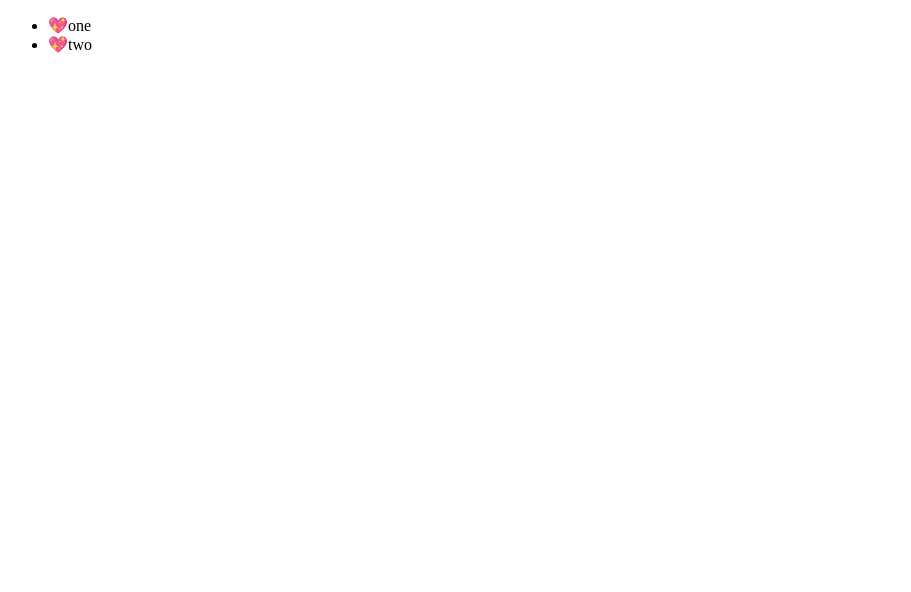
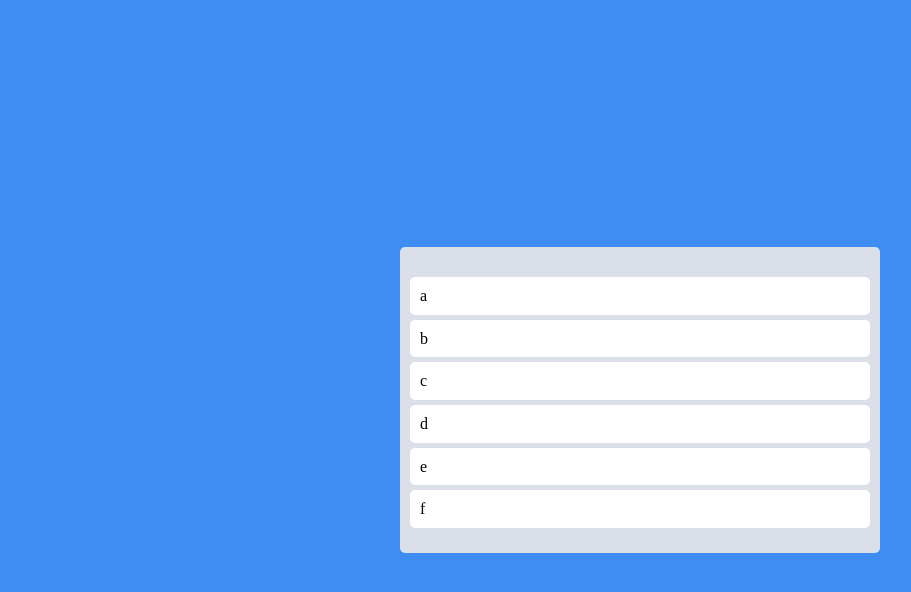
Before and after one commit to rsuubinn/react-kanban-app, a React (Create React App) app: page / in a window 1280 px wide. Shown: the top 592 px of the page, without its empty margins (0-911 px from the left). Built offline with nearby package versions, Linux system fonts and the light colour scheme.

Commit message:
#6.4 Styles and Placeholders

```diff
--- a/package.json
+++ b/package.json
@@ -15,6 +15,7 @@
     "react-dom": "^18.2.0",
     "react-scripts": "5.0.1",
     "recoil": "^0.7.6",
+    "styled-components": "^5.3.6",
     "typescript": "^4.8.4",
     "web-vitals": "^2.1.4"
   },
@@ -43,6 +44,7 @@
     ]
   },
   "devDependencies": {
-    "@types/react-beautiful-dnd": "^13.1.2"
+    "@types/react-beautiful-dnd": "^13.1.2",
+    "@types/styled-components": "^5.1.26"
   }
 }
--- a/src/App.tsx
+++ b/src/App.tsx
@@ -1,33 +1,127 @@
 import React from "react";
+import styled, { createGlobalStyle, ThemeProvider } from "styled-components";
 import { DragDropContext, Droppable, Draggable } from "react-beautiful-dnd";
+import { darkTheme } from "./theme";
+
+const GlobalStyle = createGlobalStyle`
+html, body, div, span, applet, object, iframe,
+h1, h2, h3, h4, h5, h6, p, blockquote, pre,
+a, abbr, acronym, address, big, cite, code,
+del, dfn, em, img, ins, kbd, q, s, samp,
+small, strike, strong, sub, sup, tt, var,
+b, u, i, center,
+dl, dt, dd, menu, ol, ul, li,
+fieldset, form, label, legend,
+table, caption, tbody, tfoot, thead, tr, th, td,
+article, aside, canvas, details, embed,
+figure, figcaption, footer, header, hgroup,
+main, menu, nav, output, ruby, section, summary,
+time, mark, audio, video {
+  margin: 0;
+  padding: 0;
+  border: 0;
+  font-size: 100%;
+  font: inherit;
+  vertical-align: baseline;
+}
+/* HTML5 display-role reset for older browsers */
+article, aside, details, figcaption, figure,
+footer, header, hgroup, main, menu, nav, section {
+  display: block;
+}
+/* HTML5 hidden-attribute fix for newer browsers */
+*[hidden] {
+    display: none;
+}
+body {
+  line-height: 1.1;
+  background-color: ${(props) => props.theme.bgColor};
+}
+menu, ol, ul {
+  list-style: none;
+}
+blockquote, q {
+  quotes: none;
+}
+blockquote:before, blockquote:after,
+q:before, q:after {
+  content: '';
+  content: none;
+}
+table {
+  border-collapse: collapse;
+  border-spacing: 0;
+}
+ *{
+  box-sizing: border-box;
+ }
+`;
+
+const Wrapper = styled.div`
+  display: flex;
+  max-width: 480px;
+  width: 100%;
+  margin: 0 auto;
+  justify-content: center;
+  align-items: center;
+  height: 100vh;
+`;
+
+const Boards = styled.div`
+  display: grid;
+  grid-template-columns: repeat(1, 1fr);
+  width: 100%;
+`;
+
+const Board = styled.div`
+  background-color: ${(props) => props.theme.boardColor};
+  padding: 20px 10px;
+  padding-top: 30px;
+  border-radius: 5px;
+  min-height: 200px;
+`;
+
+const Card = styled.div`
+  background-color: ${(props) => props.theme.cardColor};
+  border-radius: 5px;
+  margin-bottom: 5px;
+  padding: 10px;
+`;
+
+const toDos = ["a", "b", "c", "d", "e", "f"];
 
 function App() {
   const onDragEnd = () => {};
   return (
+    <ThemeProvider theme={darkTheme}>
+      <GlobalStyle />
       <DragDropContext onDragEnd={onDragEnd}>
+        <Wrapper>
+          <Boards>
             <Droppable droppableId="one">
               {(provided) => (
-          <ul ref={provided.innerRef} {...provided.droppableProps}>
-            <Draggable draggableId="first" index={0}>
+                <Board ref={provided.innerRef} {...provided.droppableProps}>
+                  {toDos.map((toDo, index) => (
+                    <Draggable draggableId={toDo} index={index}>
                       {(provided) => (
-                <li ref={provided.innerRef} {...provided.draggableProps}>
-                  <span {...provided.dragHandleProps}>💖</span>
-                  one
-                </li>
+                        <Card
+                          ref={provided.innerRef}
+                          {...provided.dragHandleProps}
+                          {...provided.draggableProps}
+                        >
+                          {toDo}
+                        </Card>
                       )}
                     </Draggable>
-            <Draggable draggableId="second" index={1}>
-              {(provided) => (
-                <li ref={provided.innerRef} {...provided.draggableProps}>
-                  <span {...provided.dragHandleProps}>💖</span>
-                  two
-                </li>
-              )}
-            </Draggable>
-          </ul>
+                  ))}
+                  {provided.placeholder}
+                </Board>
               )}
             </Droppable>
+          </Boards>
+        </Wrapper>
       </DragDropContext>
+    </ThemeProvider>
   );
 }
 
--- /dev/null
+++ b/src/theme.ts
@@ -0,0 +1,7 @@
+import { DefaultTheme } from "styled-components";
+
+export const darkTheme: DefaultTheme = {
+  bgColor: "#3F8CF2",
+  boardColor: "#DADFE9",
+  cardColor: "white",
+};
```
Also changed, not shown: src/styled.d.ts (added, +9 -0 lines), 1 other file (tests, documents, lock files or other folders). Lines whose indentation alone changed are shown as unchanged.
